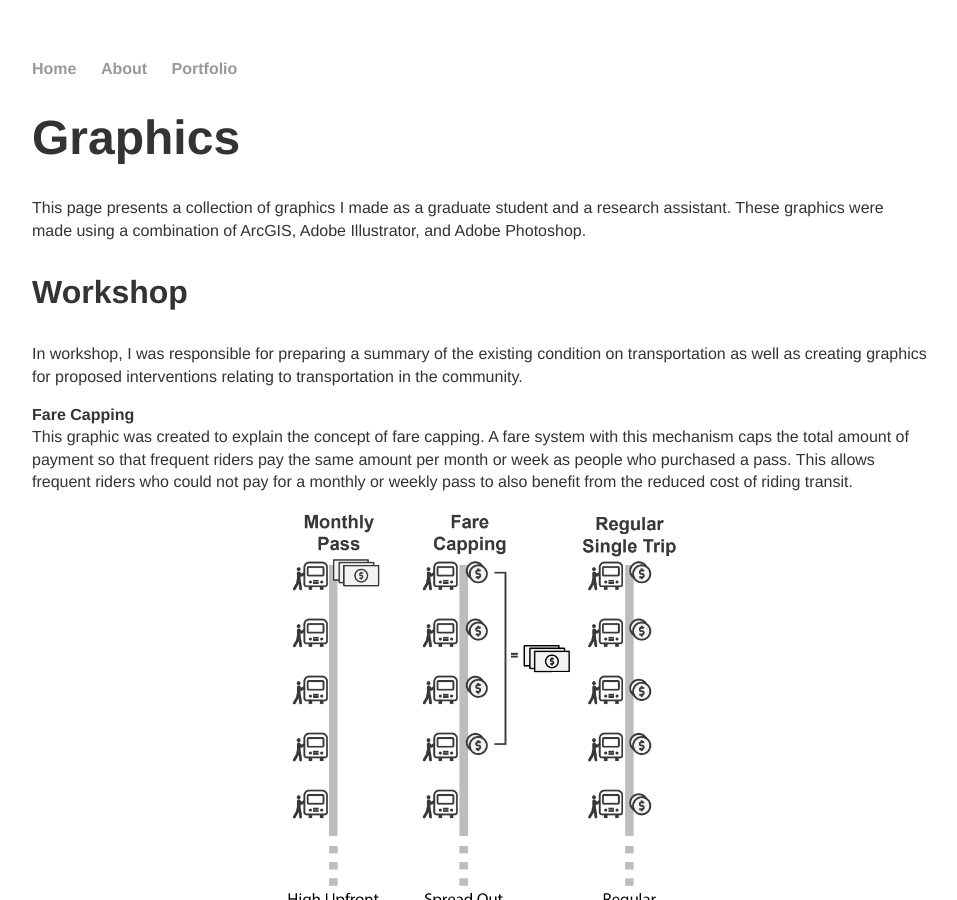
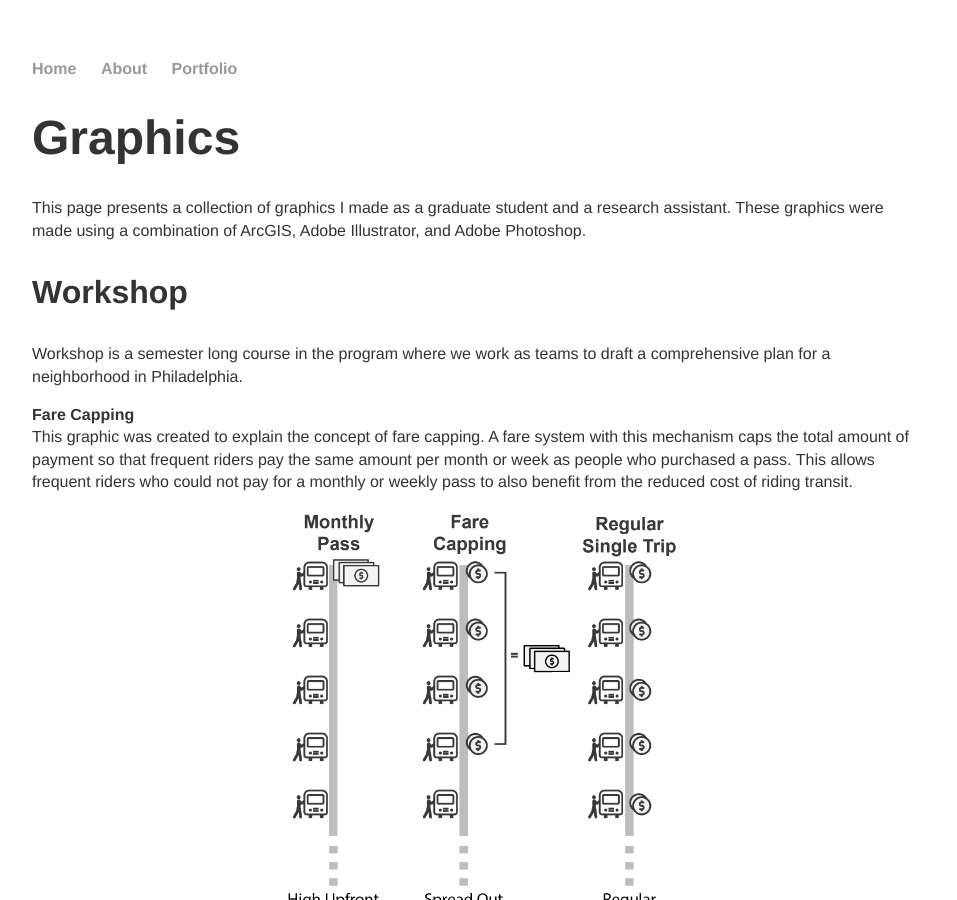
Before and after one commit to tzuyuanw/tzuyuanw.github.io, a Jekyll site: the page built from blog/graphics.html, in a window 1280 px wide and 900 px high. Shown: the whole window, without its empty margins (160-1117 px from the left). Built offline with Jekyll 4.4.1, drawn with Linux system fonts in a browser that asks for light colours.

Commit message:
Update graphics.html

```diff
--- a/blog/graphics.html
+++ b/blog/graphics.html
@@ -8,8 +8,9 @@ title: Graphics
 			These graphics were made using a combination of ArcGIS, Adobe Illustrator, and Adobe Photoshop.
 		</p>
 		<h3>Workshop</h3>
-		<p>In workshop, I was responsible for preparing a summary of the existing condition on transportation
-			as well as creating graphics for proposed interventions relating to transportation in the community.
+		<p>Workshop is a semester long course in the program where we work as teams
+			to draft a comprehensive plan for a neighborhood in Philadelphia.
+
 		</p>
 		<p><b>Fare Capping</b><br/>
 			This graphic was created to explain the concept of fare capping.
```
